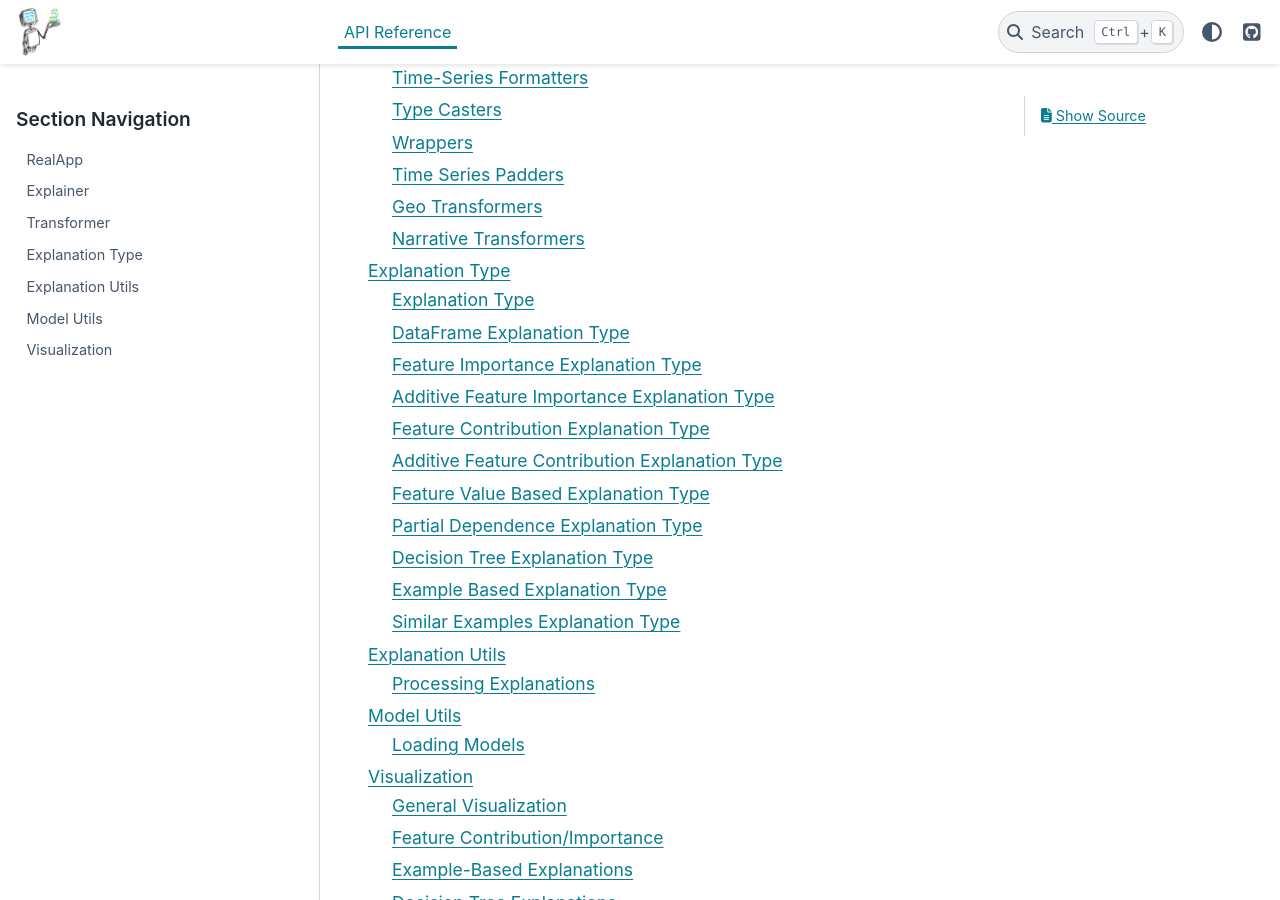
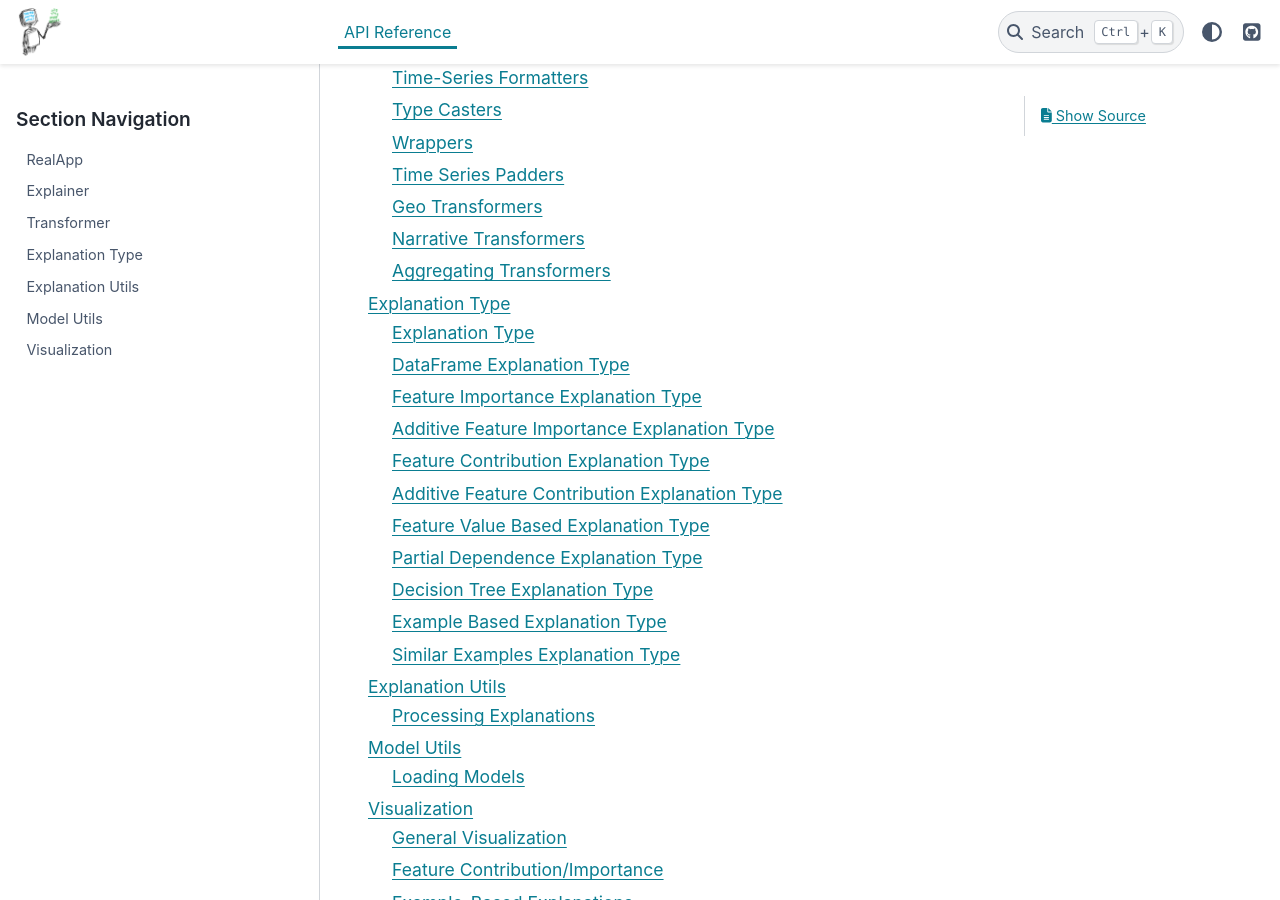
Before and after one commit to sibyl-dev/pyreal, a Sphinx documentation site: the page built from docs/api_reference/index.rst, in a window 1280 px wide and 900 px high, scrolled down 691 px. Built offline with Sphinx 7.4.7 and the PyData theme 0.15.4, drawn with Linux system fonts in a browser that asks for light colours.

```diff
--- a/docs/api_reference/transformer.rst
+++ b/docs/api_reference/transformer.rst
@@ -95,3 +95,10 @@ Narrative Transformers
     :toctree: api/
 
     NarrativeTransformer
+
+Aggregating Transformers
+~~~~~~~~~~~~~~~~~~~~~~~~~~~~~~
+.. autosummary::
+    :toctree: api/
+
+    Aggregator
```
Also changed, not shown: 1 other file.
